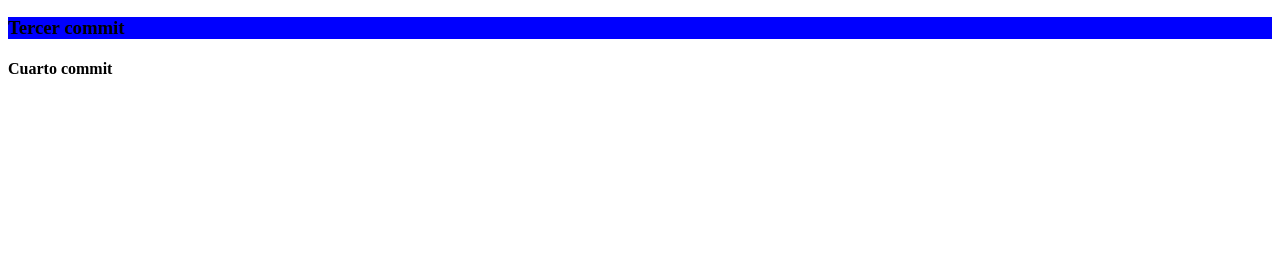
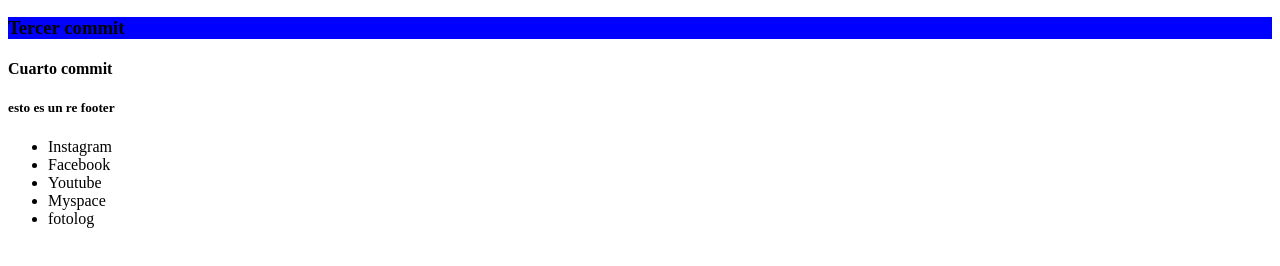
Before and after one commit to Delrro/lunesporlamadrugada-berracos, a plain HTML site: page index.html in a window 1280 px wide. Shown: the part 110-376 px from the top of the page. Drawn offline with Linux system fonts and the light colour scheme.

Commit message:
creamos unr re footer

```diff
--- a/index.html
+++ b/index.html
@@ -16,5 +16,16 @@
 
     <h4>Cuarto commit</h4>
 
+    <footer>
+        <h5>esto es un re footer</h5>
+        <ul>
+            <li>Instagram</li>
+            <li>Facebook</li>
+            <li>Youtube</li>
+            <li>Myspace</li>
+            <li>fotolog</li>
+        </ul>
+    </footer>
+
 </body>
 </html>
```
